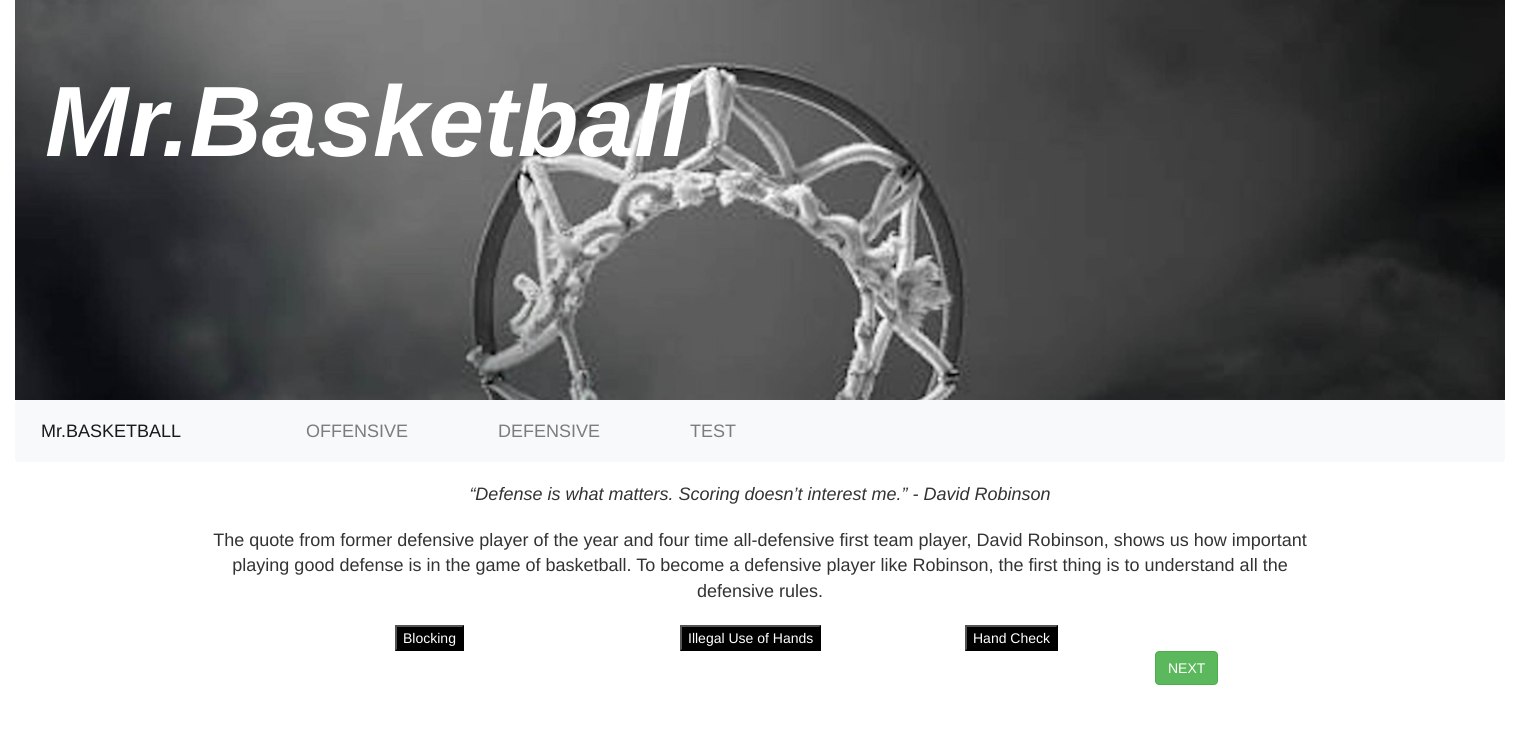
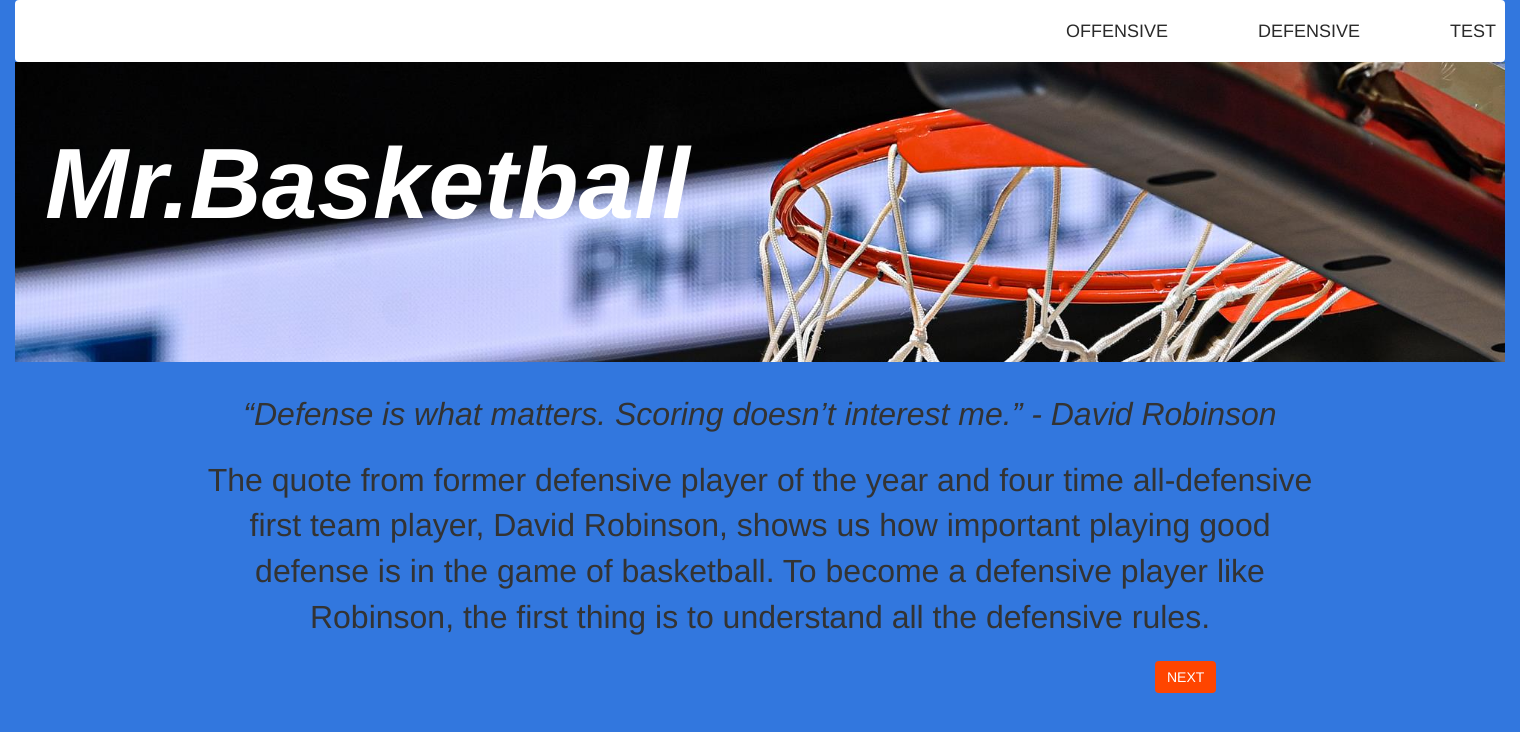
Before and after one commit to YuanLu-213/COMS4170-Final-Project, a Flask app: page /defensive in a window 1520 px wide. Shown: the top 732 px of the page. Run offline with Flask 2, Linux system fonts and the light colour scheme; some libraries are stand-ins or nearby versions; grey boxes are pictures that could not be loaded.

Commit message:
Dropdown menu and learning style edited

```diff
--- a/templates/defensive.html
+++ b/templates/defensive.html
@@ -11,17 +11,21 @@
     }
     #quote{
         font-style: italic;
-        font-size: large;
+        font-size: xx-large;
         text-align: center;
         margin-left: auto;
         margin-right: auto;
     }
     #def-intro{
-        font-size: large;
+        font-size: xx-large;
     }
     button{
         background-color: black;
         color: white;
+    }
+    #next{
+        background-color: orangered;
+        border: 0ch;
     }
 </style>
 <div class="row intro">
@@ -33,7 +37,7 @@
     <div id="def-intro">The quote from former defensive player of the year and four time all-defensive first team player, David Robinson, shows us how important playing good defense is in the game of basketball. To become a defensive player like Robinson, the first thing is to understand all the defensive rules.
     </div>
 </div>
-<div class="row">
+<!-- <div class="row">
     <div class="col-md-2"></div>
     <div class="col-md-3">
         <a href="/learning/d/0">
@@ -50,7 +54,7 @@
             <button>Hand Check</button>
         </a>
     </div>
-</div>
+</div> -->
 <div class="row">
     <div class="col-md-10"></div>
     <div class="col-md-1">
--- a/templates/learning.html
+++ b/templates/learning.html
@@ -97,7 +97,7 @@
     }
     #block{
         display: block;
-        background-color: rgb(239, 145, 14);
+        background-color: orangered;
         color: white;
         height: 40px;
         font-size: large;
@@ -119,8 +119,8 @@
         font-size: large;
     }
     .btn-success{
-        background-color: rgb(239, 145, 14);
-        border: rgb(239, 145, 14);
+        background-color: orangered;
+        border: orangered;
     }
 </style>
 
--- a/templates/nav.html
+++ b/templates/nav.html
@@ -18,34 +18,87 @@
             font-weight: bold;
             font-style: italic;
             color: white;
-            background-image: url("{{url_for('static', filename='img/header.jpeg')}}");
+            background-image: url("{{url_for('static', filename='img/Ball.jpeg')}}");
             background-size: cover;
             padding-left: 30px;
-            height: 400px;
+            height: 300px;
             padding-top: 50px;
+            margin-top: -20px;
+            margin-bottom: 30px;
         }
-        .nav-brand{
-            font-size: larger;
+        .navbar{
+            background-color: rgb(255, 255, 255);
         }
         .nav-item{
             margin-left: 80px;
+
         }
         .nav-link{
             font-size: large;
+            color: rgb(42, 42, 42) !important;
+        }
+        #navbarNav{
+            margin-left: 900px;
+        }
+        #logo{
+            width: 100%;
+            height: 30px;
+        }
+        body{
+            background-color: #1564dadf;
+        }
+        .dropdown-content {
+            display: none;
+            position: absolute;
+            background-color: #f9f9f9;
+            min-width: 160px;
+            box-shadow: 0px 8px 16px 0px rgba(0,0,0,0.2);
+            z-index: 1;
+        }
+        .dropdown-content a {
+            float: none;
+            color: rgb(42, 42, 42);
+            padding: 12px 16px;
+            text-decoration: none;
+            display: block;
+            text-align: left;
+        }
+
+        .dropdown-content a:hover {
+            background-color: rgb(212, 210, 210);
+        }
+
+        .dropdown:hover .dropdown-content {
+            display: block;
         }
     </style>
     <body>
         <div class="container-fluid">
-            <header>Mr.Basketball</header>
-            <nav class="navbar navbar-expand-lg navbar-light bg-light">
-                <a class="navbar-brand" id="brand" href="/">Mr.BASKETBALL</a>
+            <nav class="navbar navbar-expand-lg navbar-light">
+                <a class="navbar-brand" id="brand" href="/">
+                    <img id='logo' src="{{url_for('static', filename='img/Original on Transparent.jpeg')}}" alt="Logo">
+                </a>
                 <div class="collapse navbar-collapse" id="navbarNav">
                     <ul class="navbar-nav">
                       <li class="nav-item">
+                      <li class="dropdown">
                         <a class="nav-link" href="/offensive">OFFENSIVE</a>
+                        <div class="dropdown-content">
+                            <a href="/learning/o/0">Traveling</a>
+                            <a href="/learning/o/1">Illegal Screen</a>
+                            <a href="/learning/o/2">Charging</a>
+                        </div>
+                      </li>
                       </li>
                       <li class="nav-item">
+                      <li class="dropdown">
                         <a class="nav-link" href="/defensive">DEFENSIVE</a>
+                        <div class="dropdown-content">
+                            <a href="/learning/d/0">Blocking</a>
+                            <a href="/learning/d/1">Illegal Use Of Hand</a>
+                            <a href="/learning/d/2">Hand Check</a>
+                        </div>
+                      </li>
                       </li>
                       <li class="nav-item">
                         <a class="nav-link" href="/quiz_start" id = 'confirm'>TEST</a>
@@ -53,6 +106,7 @@
                     </ul>
                 </div>
             </nav>
+            <header>Mr.Basketball</header>
         </div>
         <div id='page' class="container">
             {% block content %}
```
Also changed, not shown: templates/home.html (+5 -2 lines), templates/offensive.html (+7 -3 lines).
